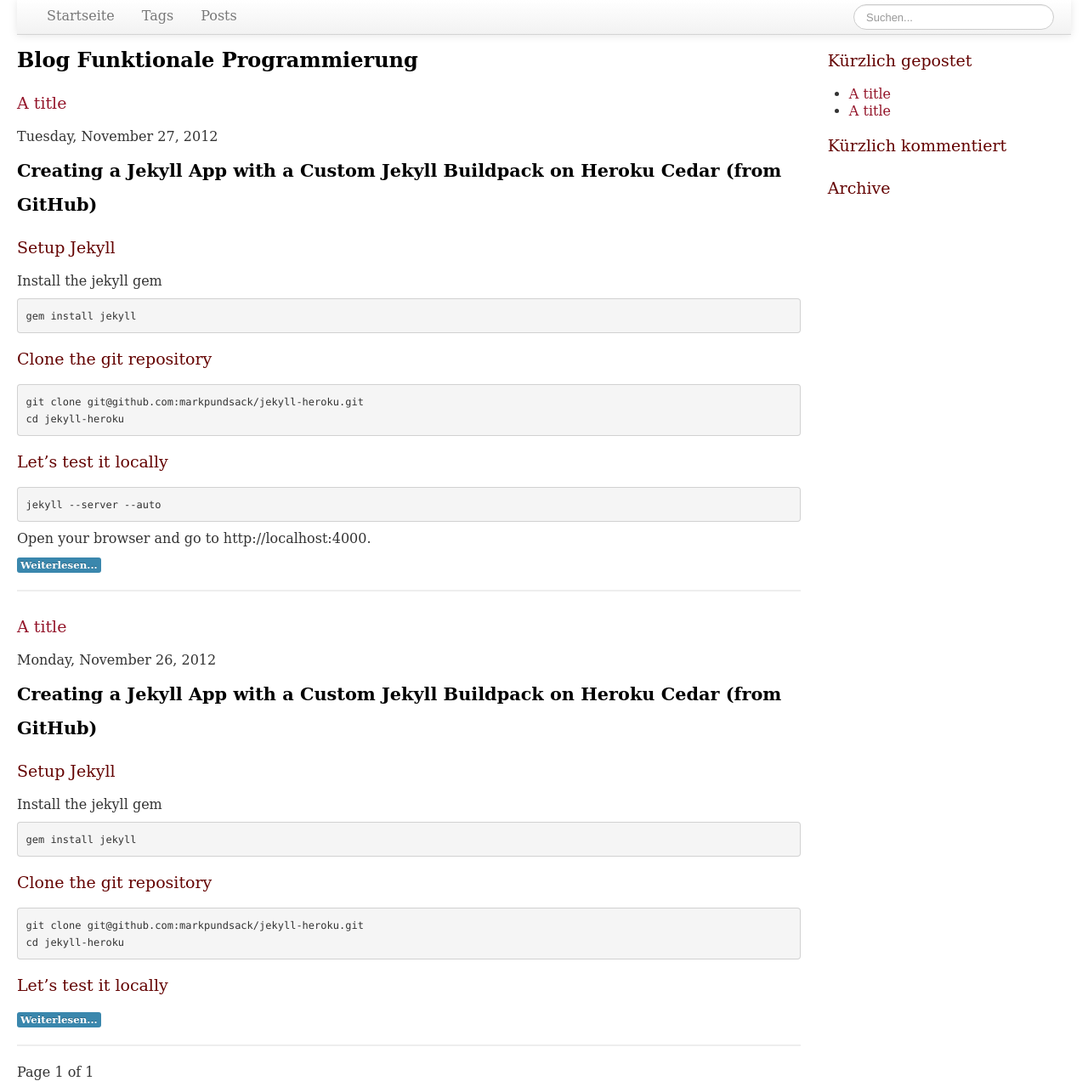
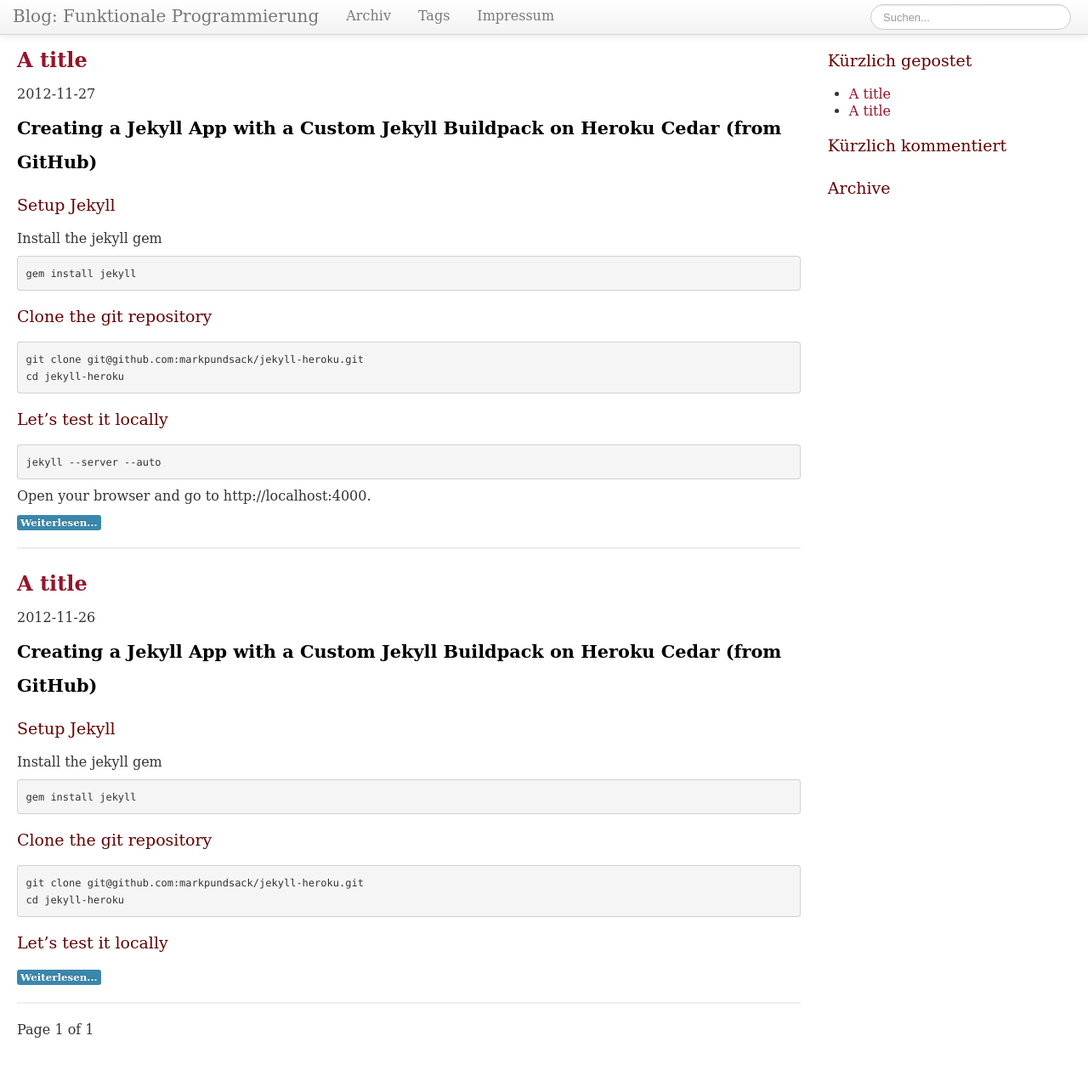
Before and after one commit to funktionale-programmierung/funktionale-programmierung.github.com, a Jekyll site: the page built from index.html, in a window 1280 px wide. Shown: the whole page at 85% size. Built offline with Jekyll 4.4.1, drawn with Linux system fonts in a browser that asks for light colours; the list of posts is cut into pages by our own code; after the commit the page ends 1222 px from its top, so only the background shows below that.

Commit message:
Impressum hinzugefuegt

```diff
--- a/_includes/navbar.html
+++ b/_includes/navbar.html
@@ -1,9 +1,10 @@
 <div class="navbar navbar-static-top">
   <div class="navbar-inner">
     <ul class="nav nav-pills">
-      <li><a href="/">Startseite</a></li>
+      <li><a class="brand" href="/">Blog: Funktionale Programmierung</a></li>
+      <li><a href="/archive.html">Archiv</a></li>
       <li><a href="/tags-archive.html">Tags</a></li>
-      <li><a href="/archive.html">Posts</a></li>
+      <li><a href="/impressum.html">Impressum</a></li>
     </ul>
     <form class="navbar-search pull-right">
       <input type="text" class="search-query" placeholder="Suchen..." />
--- a/_layouts/default.html
+++ b/_layouts/default.html
@@ -13,12 +13,12 @@
 </head>
 
 <body>
-  <div class="container-fluid">
     <div class="row-fluid">
       <div id="navbar" class="span12">
 	{% include navbar.html %}
       </div>
     </div>
+  <div class="container-fluid">
     <div class="row-fluid">
       <div id="main" class="span9">
 	{{ content }}
--- /dev/null
+++ b/impressum.html
@@ -0,0 +1,6 @@
+---
+layout: default
+title: Blog Index
+---
+
+<h1>Impressum</h1>
--- a/index.html
+++ b/index.html
@@ -5,12 +5,10 @@ title: Blog Index
 
 <!-- http://spparker.com/posts/2011-04-26-keeping-jekyll-classy -->
 
-<h1>Blog Funktionale Programmierung</h1>
-
 {% for post in paginator.posts %}
 <div class="post">
-  <h2><a href="{{ post.url }}">{{ post.title }}</a></h2>
-  <div class="post-date">{{ post.date | date: "%A, %B %d, %Y" }}</div>
+  <h1><a href="{{ post.url }}">{{ post.title }}</a></h1>
+  <div class="post-date">{{ post.date | date: "%Y-%m-%d" }}</div>
   <div class="post-content">
     {{ post.content | replace:'more start -->','' | replace:'<!-- more end -->','-->' }}
     <!-- TODO: Nur wenn es noch mehr gibt... nur wie? -->
```
